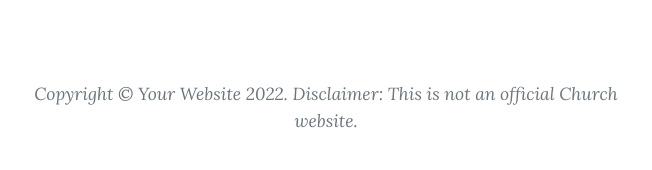
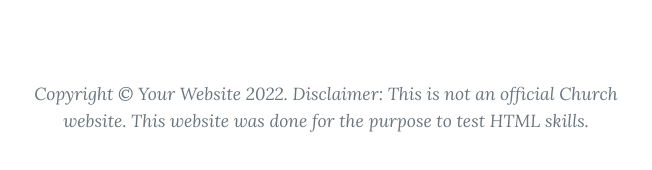
Before and after one commit to pochovillar/websiteproject, a plain HTML site: page index.html in a window 1280 px wide. Shown: the part 2165-2335 px from the top of the page, without its empty margins (314-966 px from the left). Drawn offline with nearby package versions, Linux system fonts and the light colour scheme.

Commit message:
Add files via upload

```diff
--- a/index.html
+++ b/index.html
@@ -130,7 +130,7 @@
 
                         </li>
                     </ul>
-                    <div class="small text-center text-muted fst-italic">Copyright &copy; Your Website 2022. Disclaimer: This is not an official Church website. </div>
+                    <div class="small text-center text-muted fst-italic">Copyright &copy; Your Website 2022. Disclaimer: This is not an official Church website. This website was done for the purpose to test HTML skills.  </div>
                 </div>
             </div>
         </div>
```
